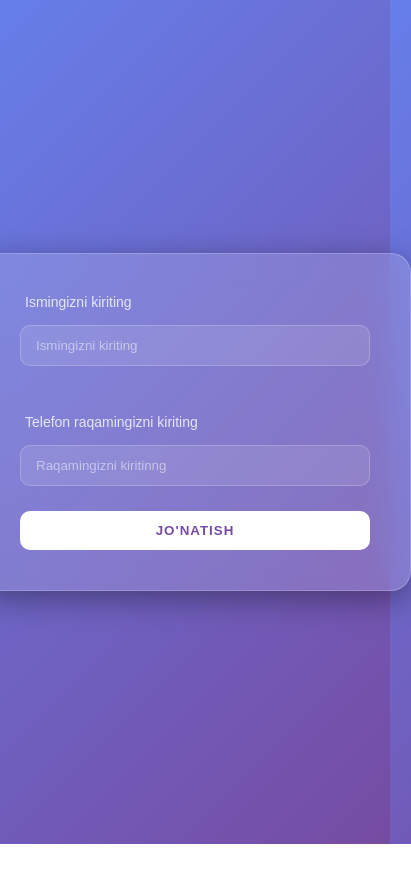
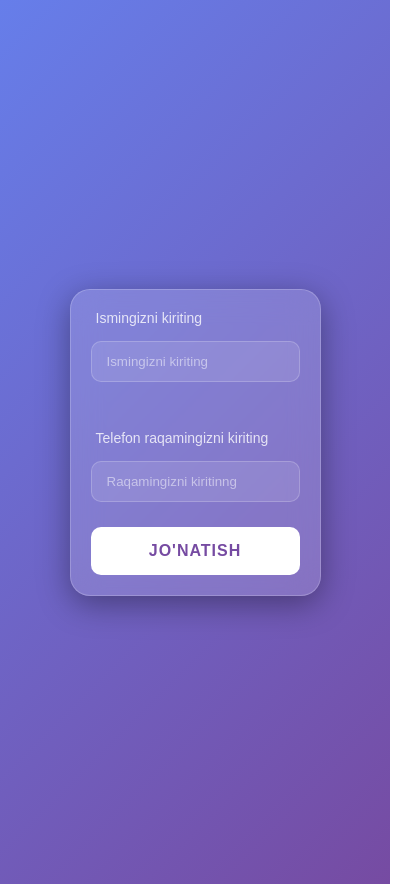
Before and after one commit to umida17/telegram-bot, a React (Vite) app: page / in a window 390 px wide. Shown: the whole page, 411 px wide, since content can reach past the window. Before the commit the page ends 844 px from the top, so only its background shows below. Built offline with nearby package versions, Linux system fonts and the light colour scheme.

Commit message:
cssda stil yakunlandi

```diff
--- a/src/App.css
+++ b/src/App.css
@@ -80,3 +80,33 @@ button:hover {
 button:active {
   transform: translateY(0);
 }
+
+
+
+ @media (max-width: 768px) {
+  form {
+    width: 80%;
+    padding: 30px;
+  }
+}
+
+@media (max-width: 480px) {
+  body {
+    padding: 20px;
+  }
+
+  form {
+    width: 100%;
+    padding: 20px;
+    box-sizing: border-box;
+  }
+
+  h2 {
+    font-size: 1.5rem;
+  }
+
+  button {
+    padding: 15px;
+    font-size: 16px;
+  }
+}
```
